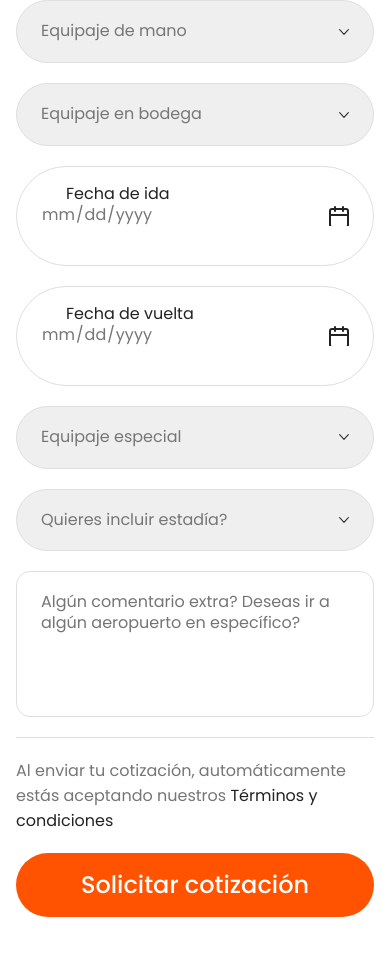
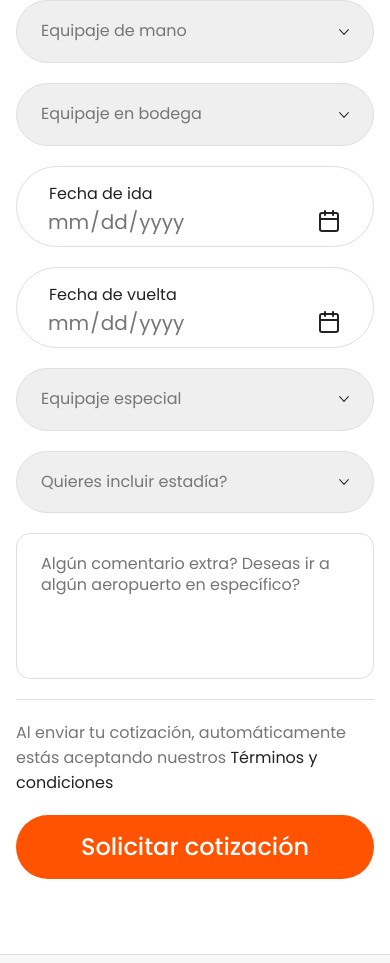
Before and after one commit to eduakino/jutti, a Next.js app: page /quote in a window 390 px wide. Shown: the part 1333-2296 px from the top of the page. Built offline with nearby package versions, Linux system fonts and the light colour scheme.

Commit message:
Mobile Fix

```diff
--- a/src/components/quote/QuoteForm.jsx
+++ b/src/components/quote/QuoteForm.jsx
@@ -218,11 +218,11 @@ export default function QuoteForm() {
                 </div>
                 <div className={styles.table_two_rows}>
                     <div className={styles.datepickerContainer}>
-                        <input name="fecha-ida" type="date"  className={`${styles.simple_input} ${styles.select_date_input}`} id="checkin-date" min={minCheckin} />
+                        <input name="fecha-ida" type="date"  className={` ${styles.select_date_input}`} id="checkin-date" min={minCheckin} />
                         <label for={'fecha-ida'} className={styles.dateLabel}>Fecha de ida</label>
                     </div>
                     <div className={styles.datepickerContainer}>
-                        <input type="date" name="fecha-vuelta" placeholder="Fecha de vuelta" className={`${styles.simple_input} ${styles.select_date_input}`} id="checkout-date" />
+                        <input type="date" name="fecha-vuelta" placeholder="Fecha de vuelta" className={`${styles.select_date_input}`} id="checkout-date" />
                         <label for={'fecha-vuelta'} className={styles.dateLabel}>Fecha de vuelta</label>
                     </div>
 
--- a/src/components/quote/QuoteForm.module.css
+++ b/src/components/quote/QuoteForm.module.css
@@ -63,8 +63,16 @@
 }
 
 .select_date_input {
-    padding-top: 50px;
-    height: 100px;
+    height: 90px;
+    width: 100%;
+    border: 1px solid #DFDFDF;
+    border-radius: 100px;
+    padding: 50px 50px 24px 50px;
+    resize: none;
+    font-size: 20px;
+    font-weight: 400;
+    line-height: 26px;
+    color: #767676;
 }
 
 .datepickerContainer {
@@ -124,6 +132,19 @@
 }
 
 @media (max-width: 768px) {
+    .select_date_input {
+        height: 60px;
+        border-radius: 100px;
+        padding: 55px 30px 24px 30px;
+        resize: none;
+    }
+
+    .dateLabel {
+        position: absolute;
+        left: 33px;
+        top: 15px;
+    }
+
     .quote_form {
         padding: 0 16px;
         gap: 20px;
```
Also changed, not shown: src/app/blogs/page.module.css (+8 -1 lines), src/components/reservations/SearchReservation.module.css (+6 -1 lines).
